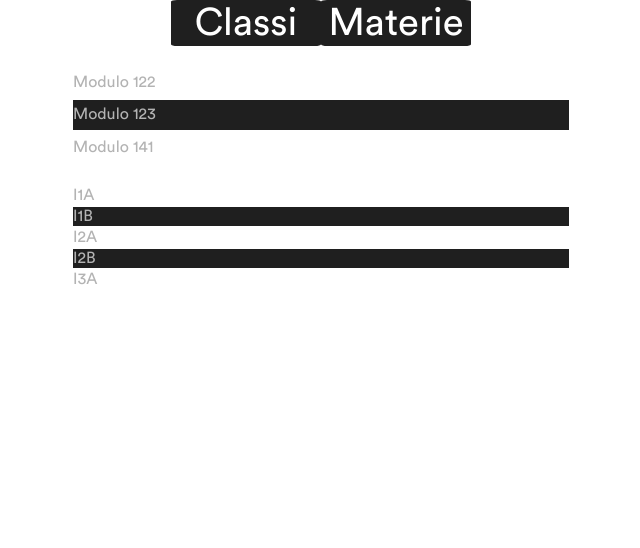
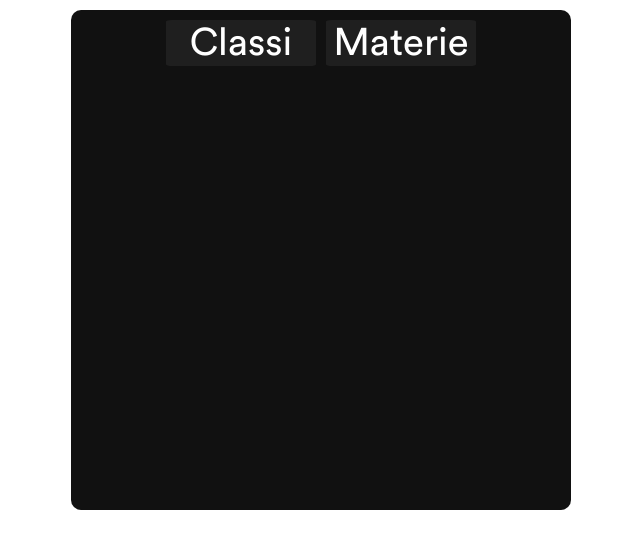
Before and after one commit to LuMug/NoteScolastiche, a React (Create React App) app in the folder gradesmanager/: page /teachers in a window 1280 px wide. Shown: the top 548 px of the page, without its empty margins (319-959 px from the left). Built offline with nearby package versions, Linux system fonts and the light colour scheme.

Commit message:
Update TeacherPage

```diff
--- a/gradesmanager/src/components/TeacherPage/TeacherPage.css
+++ b/gradesmanager/src/components/TeacherPage/TeacherPage.css
@@ -1,19 +1,42 @@
+.tp-wrapper {
+  margin: auto;
+  width: 500px;
+  height: 500px;
+  background-color: var(--bg-nav);
+  align-items: center;
+  border-radius: 10px;
+}
+
+.tp-items {
+  margin: auto;
+  width: 60%;
+  padding: 10px;
+}
+
 .tp-buttons-wrapper {
   display: flex;
   flex-flow: row nowrap;
   align-items: flex-start;
   justify-content: center;
+  padding-top: 10px;
 }
 
-.tp-class-button:focus {
+.tp-class-button {
+  margin-right: 10px;
+}
+
+.tp-class-button:focus,
+.tp-subjects-button:focus {
   outline: none;
 }
 
-.tp-class-button:hover {
+.tp-class-button:hover,
+.tp-subjects-button:hover {
   background-color: var(--gray);
 }
 
-.tp-class-button-border {
+.tp-class-button-border,
+.tp-subjects-button-border {
   width: 150px;
   height: 100px;
 
@@ -25,17 +48,22 @@
 }
 
 .tp-class-button-border:hover,
-.tp-class-button-border:focus {
+.tp-class-button-border:focus,
+.tp-subjects-button-border:hover,
+.tp-subjects-button-border:focus {
   outline: none;
   cursor: pointer;
 }
 
-.tp-class-button-border:active {
+.tp-class-button-border:active,
+.tp-subjects-button-border:active {
   transform: scale(0.91);
   outline: none;
 }
 
-.tp-class-button {
+.tp-class-button,
+.tp-subjects-button,
+.tp-students-button {
   width: 100%;
   height: 100%;
   max-width: 150px;
@@ -46,73 +74,26 @@
   transition: all 120ms ease-in-out;
 }
 
-.tp-subjects-button:focus {
-  outline: none;
-}
-
-.tp-subjects-button:hover {
-  background-color: var(--gray);
-}
-
-.tp-subjects-button-border {
-  width: 150px;
-  height: 100px;
-
-  overflow: hidden;
-  cursor: pointer;
-  user-select: none;
-  transition: all 90ms ease-in-out;
-  outline: none;
-}
-
-.tp-subjects-button-border:hover,
-.tp-subjects-button-border:focus {
-  outline: none;
-  cursor: pointer;
-}
-
-.tp-subjects-button-border:active {
-  transform: scale(0.91);
-  outline: none;
-}
-
-.tp-subjects-button {
-  width: 100%;
-  height: 100%;
-  max-width: 150px;
-  border: none;
-  border-radius: 4%;
-  background-color: var(--card-gray);
-  font-size: 2.4rem;
-  transition: all 120ms ease-in-out;
-}
-
-.tp-subjects-table {
+.tp-subjects-table,
+.tp-class-table,
+.tp-students-table {
   width: 500px;
   height: 100px;
   margin-left: auto;
   margin-right: auto;
+  visibility: hidden;
+  display: none;
 }
 
-.tp-subjects-table tr:nth-child(even) {
+.tp-subjects-table tr:nth-child(even),
+.tp-class-table tr:nth-child(even),
+.tp-students-table tr:nth-child(even) {
   background-color: var(--card-gray);
 }
 
-.tp-subjects-table td {
+.tp-subjects-table td,
+.tp-class-table td,
+.tp-students-table td {
   color: var(--gray);
+  width: 500px;
 }
-
-.tp-class-table {
-  width: 500px;
-  height: 100px;
-  margin-left: auto;
-  margin-right: auto;
-}
-
-.tp-class-table tr:nth-child(even) {
-  background-color: var(--card-gray);
-}
-
-.tp-class-table td {
-  color: var(--gray);
-}
--- a/gradesmanager/src/components/TeacherPage/TeacherPage.tsx
+++ b/gradesmanager/src/components/TeacherPage/TeacherPage.tsx
@@ -1,34 +1,77 @@
+import { equal } from "assert";
 import "./TeacherPage.css";
 
 function test() {
+  let tdClick = (o: string) => {
+    let el = document.getElementById(o);
+    if (el) {
+      let display = el.style.display;
+      if (el && display == "none") {
+        el.style.display = "block";
+        el.style.visibility = "visible";
+      } else {
+        el.style.display = "none";
+        el.style.visibility = "hidden";
+      }
+    }
+  };
+
   return (
     <div>
+      <div className="tp-items">
+        <div className="tp-wrapper">
           <div className="tp-buttons-wrapper">
             <input
               type="submit"
               className="tp-class-button"
               tabIndex={3}
               value="Classi"
+              onClick={() => {
+                let el = document.getElementById("tp-class-table");
+                if (el) {
+                  let display = el.style.display;
+                  if (el && display == "none") {
+                    el.style.display = "block";
+                    el.style.visibility = "visible";
+                  } else {
+                    el.style.display = "none";
+                    el.style.visibility = "hidden";
+                  }
+                }
+              }}
             />
             <input
               type="submit"
               className="tp-subjects-button"
               tabIndex={3}
               value="Materie"
+              onClick={() => {
+                let el = document.getElementById("tp-subjects-table");
+                if (el) {
+                  let display = el.style.display;
+                  if (el && display == "none") {
+                    el.style.display = "block";
+                    el.style.visibility = "visible";
+                  } else {
+                    el.style.display = "none";
+                    el.style.visibility = "hidden";
+                  }
+                }
+              }}
             />
           </div>
           <br></br>
 
           <div>
-        <table className="tp-subjects-table">
+            <table className="tp-subjects-table" id="tp-subjects-table">
               <tr>
-            <td>Modulo 122</td>
+                <td onClick={() => tdClick("tp-class-table")}>Modulo 122</td>
               </tr>
               <tr>
-            <td>Modulo 123</td>
+                <td onClick={() => tdClick("tp-class-table")}>Modulo 123</td>
               </tr>
               <tr>
-            <td>Modulo 141</td>
+                <td onClick={() => tdClick("tp-class-table")}>Modulo 141</td>
               </tr>
             </table>
           </div>
@@ -36,23 +79,44 @@ function test() {
           <br></br>
 
           <div>
-        <table className="tp-class-table">
+            <table className="tp-class-table" id="tp-class-table">
               <tr>
-            <td>I1A</td>
+                <td onClick={() => tdClick("tp-students-table")}>I1A</td>
               </tr>
               <tr>
-            <td>I1B</td>
+                <td onClick={() => tdClick("tp-students-table")}>I1B</td>
               </tr>
               <tr>
-            <td>I2A</td>
+                <td onClick={() => tdClick("tp-students-table")}>I2A</td>
               </tr>
               <tr>
-            <td>I2B</td>
+                <td onClick={() => tdClick("tp-students-table")}>I2B</td>
               </tr>
               <tr>
-            <td>I3A</td>
+                <td onClick={() => tdClick("tp-students-table")}>I3A</td>
               </tr>
             </table>
+          </div>
+
+          <br></br>
+
+          <div>
+            <table className="tp-students-table" id="tp-students-table">
+              <tr>
+                <td>Nicola Ambrosetti</td>
+              </tr>
+              <tr>
+                <td>Francisco Viola</td>
+              </tr>
+              <tr>
+                <td>Aris Previtali</td>
+              </tr>
+              <tr>
+                <td>Ismael Trentin</td>
+              </tr>
+            </table>
+          </div>
+        </div>
       </div>
     </div>
   );
```
Lines whose indentation alone changed are shown as unchanged.
